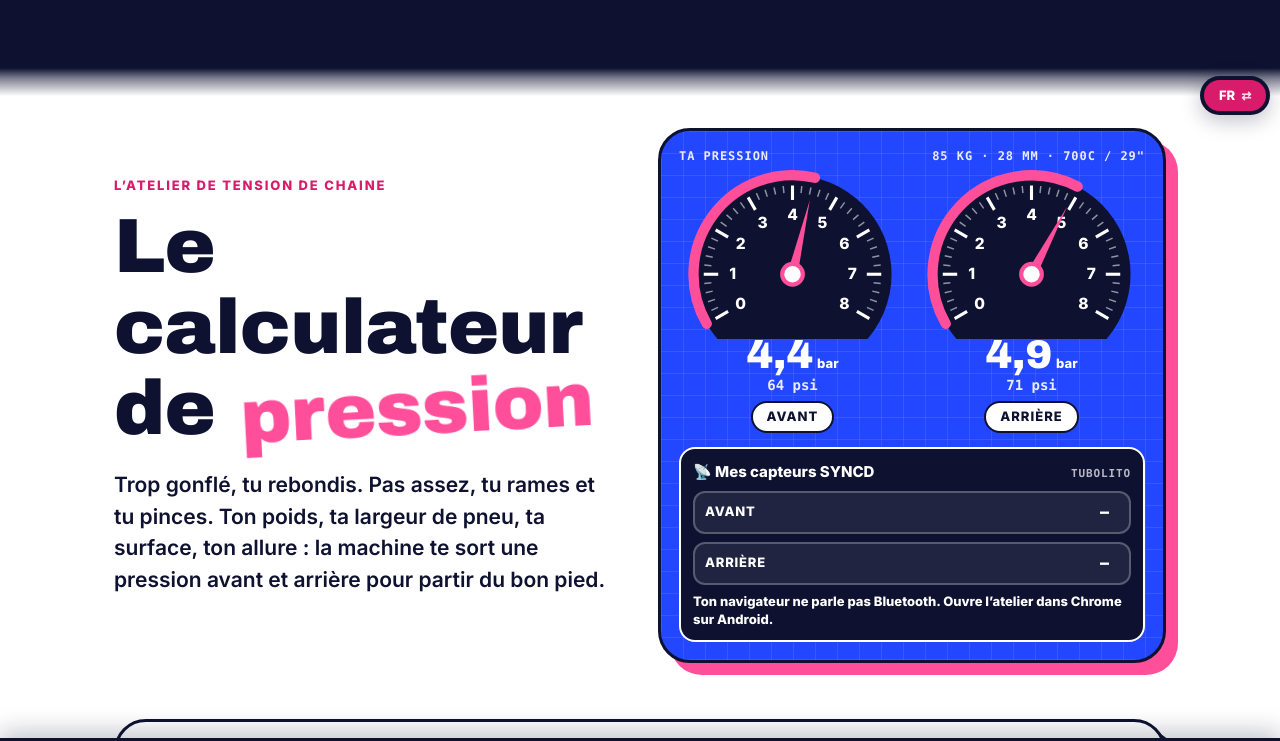
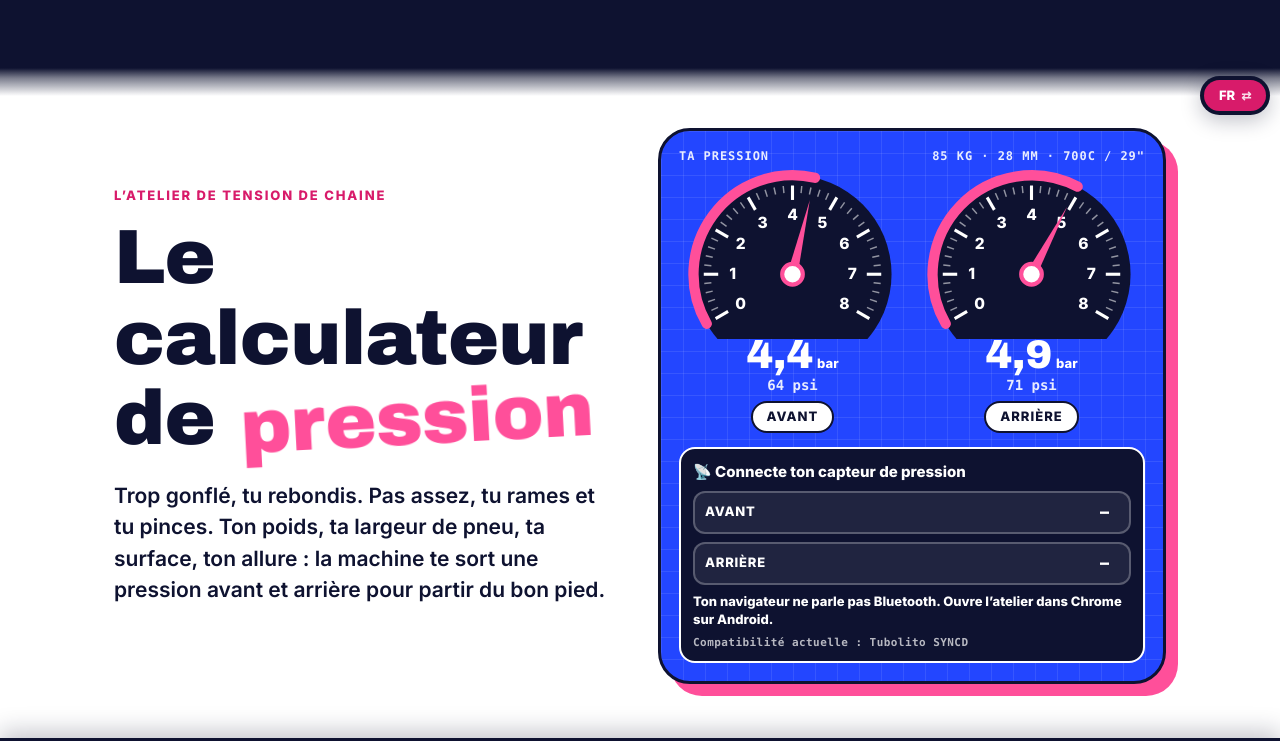
Before and after one commit to tensiondechaine-droid/atelier-tension-de-chaine, a website: page capteur.html in a window 1280 px wide. Shown: the top 741 px of the page. Drawn offline with Linux system fonts and the light colour scheme.

Commit message:
Capteur : titre générique, compatibilité actuelle Tubolito SYNCD
Co-Authored-By: Claude Opus 5.5 <noreply@anthropic.com>
Claude-Session: https://claude.ai/code/session_01N5mvx5yZ15XFBV7GcJNZW5

```diff
--- a/capteur.html
+++ b/capteur.html
@@ -3,9 +3,9 @@
 <head>
 <meta charset="utf-8">
 <meta name="viewport" content="width=device-width,initial-scale=1,viewport-fit=cover">
-<title>Test capteurs SYNCD – L’atelier Tension de chaine</title>
+<title>Test capteur de pression – L’atelier Tension de chaine</title>
 <meta name="robots" content="noindex">
-<meta name="description" content="Test des capteurs SYNCD.">
+<meta name="description" content="Test du capteur de pression.">
 <meta name="theme-color" content="#0e1230">
 <link rel="manifest" href="manifest.webmanifest">
 <link rel="icon" href="icons/icon-192.png">
@@ -1042,10 +1042,11 @@ document.addEventListener('keydown',function(e){if(e.key==='Escape'){if(!M.hidde
 <div class="tp-gv"><b id="tp-r-b">–</b><small>bar</small></div><div class="tp-gp" id="tp-r-p">– psi</div><div class="tp-gl" id="tp-r-l"><span class="fr">Arrière</span><span class="en" lang="en">Rear</span><span class="zh" lang="zh-Hans">后轮</span></div></div></div>
   <div class="tp-warn" id="tp-w"></div>
   <div class="sy" id="sy" hidden>
-  <div class="sy-h"><b>📡 <span class="fr">Mes capteurs SYNCD</span><span class="en" lang="en">My SYNCD sensors</span><span class="zh" lang="zh-Hans">我的 SYNCD 传感器</span></b><small>Tubolito</small></div>
+  <div class="sy-h"><b>📡 <span class="fr">Connecte ton capteur de pression</span><span class="en" lang="en">Connect your pressure sensor</span><span class="zh" lang="zh-Hans">连接你的胎压传感器</span></b></div>
   <div class="sy-row" id="sy-f" data-st="idle"><span class="sy-lab"><span class="fr">Avant</span><span class="en" lang="en">Front</span><span class="zh" lang="zh-Hans">前轮</span></span><span class="sy-val" id="sy-f-v">–</span><span class="sy-dt" id="sy-f-d"></span><button type="button" class="sy-btn" data-sy="f"><i class="sy-a"><span class="fr">Associer</span><span class="en" lang="en">Pair</span><span class="zh" lang="zh-Hans">配对</span></i><i class="sy-c"><span class="fr">Changer</span><span class="en" lang="en">Change</span><span class="zh" lang="zh-Hans">更换</span></i></button></div>
   <div class="sy-row" id="sy-r" data-st="idle"><span class="sy-lab"><span class="fr">Arrière</span><span class="en" lang="en">Rear</span><span class="zh" lang="zh-Hans">后轮</span></span><span class="sy-val" id="sy-r-v">–</span><span class="sy-dt" id="sy-r-d"></span><button type="button" class="sy-btn" data-sy="r"><i class="sy-a"><span class="fr">Associer</span><span class="en" lang="en">Pair</span><span class="zh" lang="zh-Hans">配对</span></i><i class="sy-c"><span class="fr">Changer</span><span class="en" lang="en">Change</span><span class="zh" lang="zh-Hans">更换</span></i></button></div>
   <p class="sy-msg" id="sy-m"></p>
+  <p class="sy-compat"><span class="fr">Compatibilité actuelle : Tubolito SYNCD</span><span class="en" lang="en">Currently compatible: Tubolito SYNCD</span><span class="zh" lang="zh-Hans">目前兼容：Tubolito SYNCD</span></p>
   <p class="sy-raw" id="sy-raw"></p>
 </div>
 </div>
@@ -1158,6 +1159,7 @@ fill();update();
 .sy-row[data-st="ko"]{background:#b3123c;border-color:#ff9ab4}
 .sy-row[data-st="wait"] .sy-val{opacity:.6;font-size:14px}
 .sy-row[data-st="old"]{opacity:.55}
+.sy-compat{margin:0!important;font:700 11px ui-monospace,Menlo,Consolas,monospace;letter-spacing:.04em;opacity:.7}
 .sy-msg{margin:0!important;font-weight:700;font-size:13px;line-height:1.35}
 .sy-msg:empty,.sy-raw:empty{display:none}
 .sy-raw{margin:0!important;font:600 11px ui-monospace,Menlo,Consolas,monospace;opacity:.7;word-break:break-all}
```
